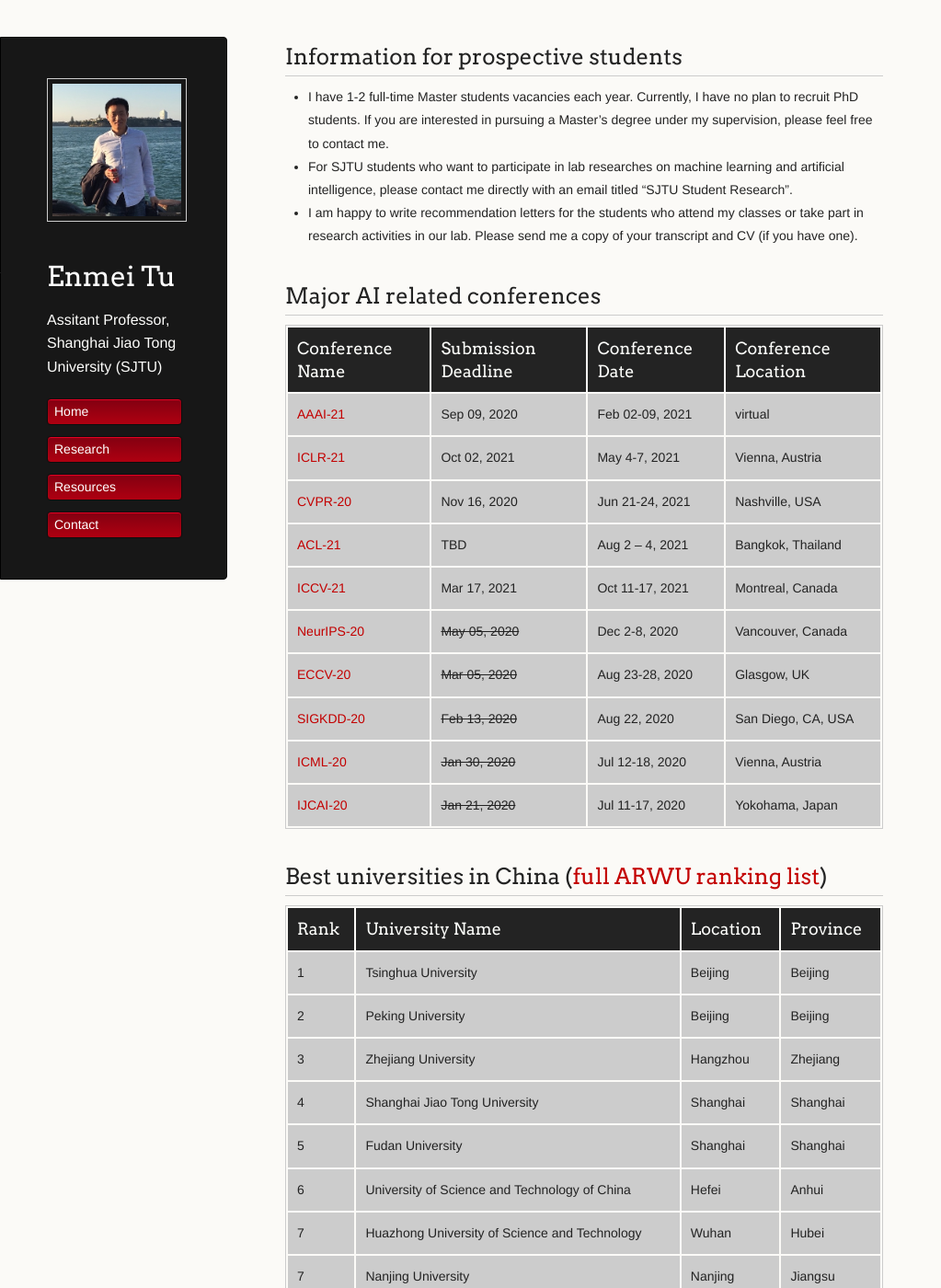
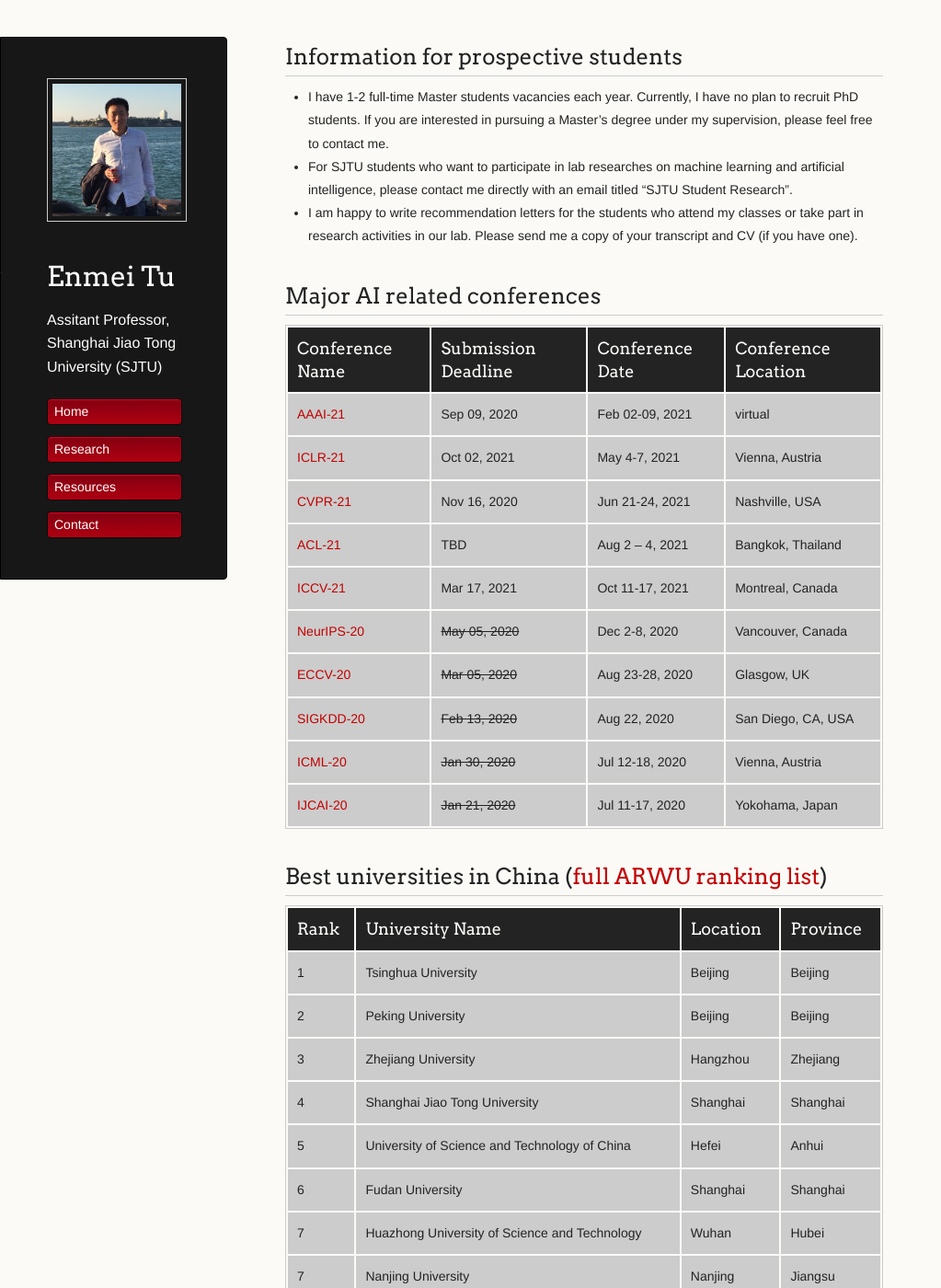
Before and after one commit to hellotem/enmeitu.github.io, a Jekyll site: the page built from resource/index.md, in a window 1280 px wide and 1400 px high. Shown: the whole window at 92% size, without its empty margins (0-1023 px from the left). Built offline with Jekyll 4.4.1, drawn with Linux system fonts in a browser that asks for light colours; our own code applies the rules of GitHub Pages for plain Markdown files.

Commit message:
update conferences

```diff
--- a/resource/index.md
+++ b/resource/index.md
@@ -12,7 +12,7 @@ Conference Name  | Submission Deadline | Conference Date |Conference Location
 ----------------- | -------------| -------------|-------------
 [AAAI-21](https://aaai.org/Conferences/AAAI-21/)| Sep 09, 2020| Feb 02-09, 2021| virtual
 [ICLR-21](https://iclr.cc/) | Oct 02, 2021| May 4-7, 2021|Vienna, Austria
-[CVPR-20](http://cvpr2021.thecvf.com/) | Nov 16, 2020|Jun 21-24, 2021|Nashville, USA
+[CVPR-21](http://cvpr2021.thecvf.com/) | Nov 16, 2020|Jun 21-24, 2021|Nashville, USA
 [ACL-21](https://2021.aclweb.org/)|TBD|Aug 2 – 4, 2021|Bangkok, Thailand
 [ICCV-21](http://iccv2021.thecvf.com/home)|Mar 17, 2021|Oct 11-17, 2021|Montreal, Canada
 [NeurIPS-20](https://nips.cc/Conferences/2020)| ~~May 05, 2020~~| Dec 2-8, 2020|Vancouver, Canada
@@ -26,7 +26,7 @@ Conference Name  | Submission Deadline | Conference Date |Conference Location
 
 
 
-## Best universities in China ([full ARWU ranking list](http://www.shanghairanking.com/Chinese_Universities_Rankings/Overall-Ranking-2019.html))
+## Best universities in China ([full ARWU ranking list](http://www.shanghairanking.com/World-University-Rankings-2020/China.html))
 
 Rank | University Name | Location | Province
 ----- | ------------ | --------- | ----------
@@ -34,8 +34,8 @@ Rank | University Name | Location | Province
 2	|Peking University	|Beijing | Beijing
 3	|Zhejiang University	|Hangzhou | Zhejiang
 4	|Shanghai Jiao Tong University|	Shanghai | Shanghai
-5	|Fudan University	|Shanghai | Shanghai
-6	|University of Science and Technology of China|	Hefei |Anhui
+5	|University of Science and Technology of China|	Hefei |Anhui
+6	|Fudan University	|Shanghai | Shanghai
 7	|Huazhong University of Science and Technology|	Wuhan | Hubei
 7	|Nanjing University	|Nanjing | Jiangsu
 9	|Sun Yat-Sen University	|Guangzhou | Guangdong
```
